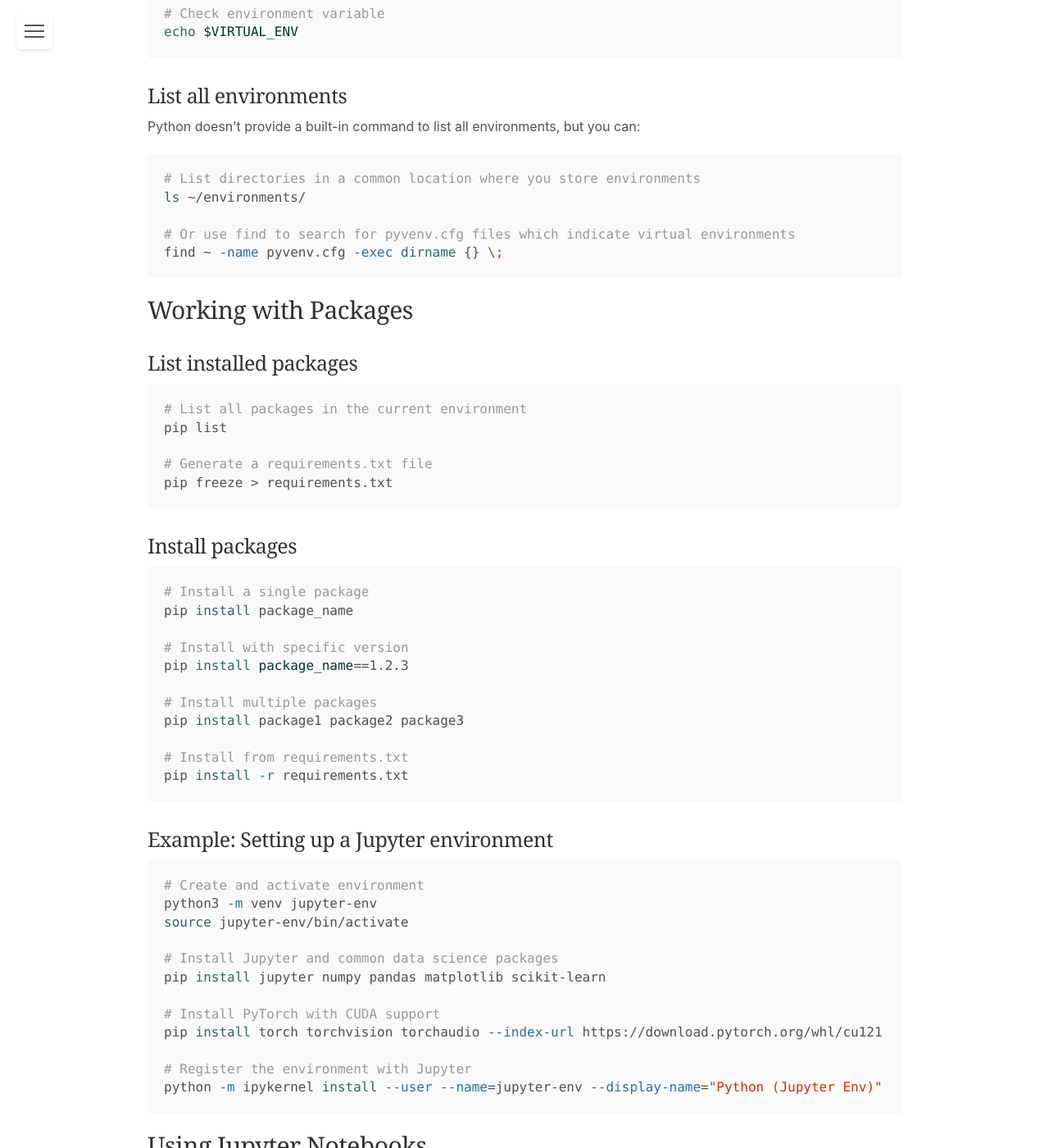
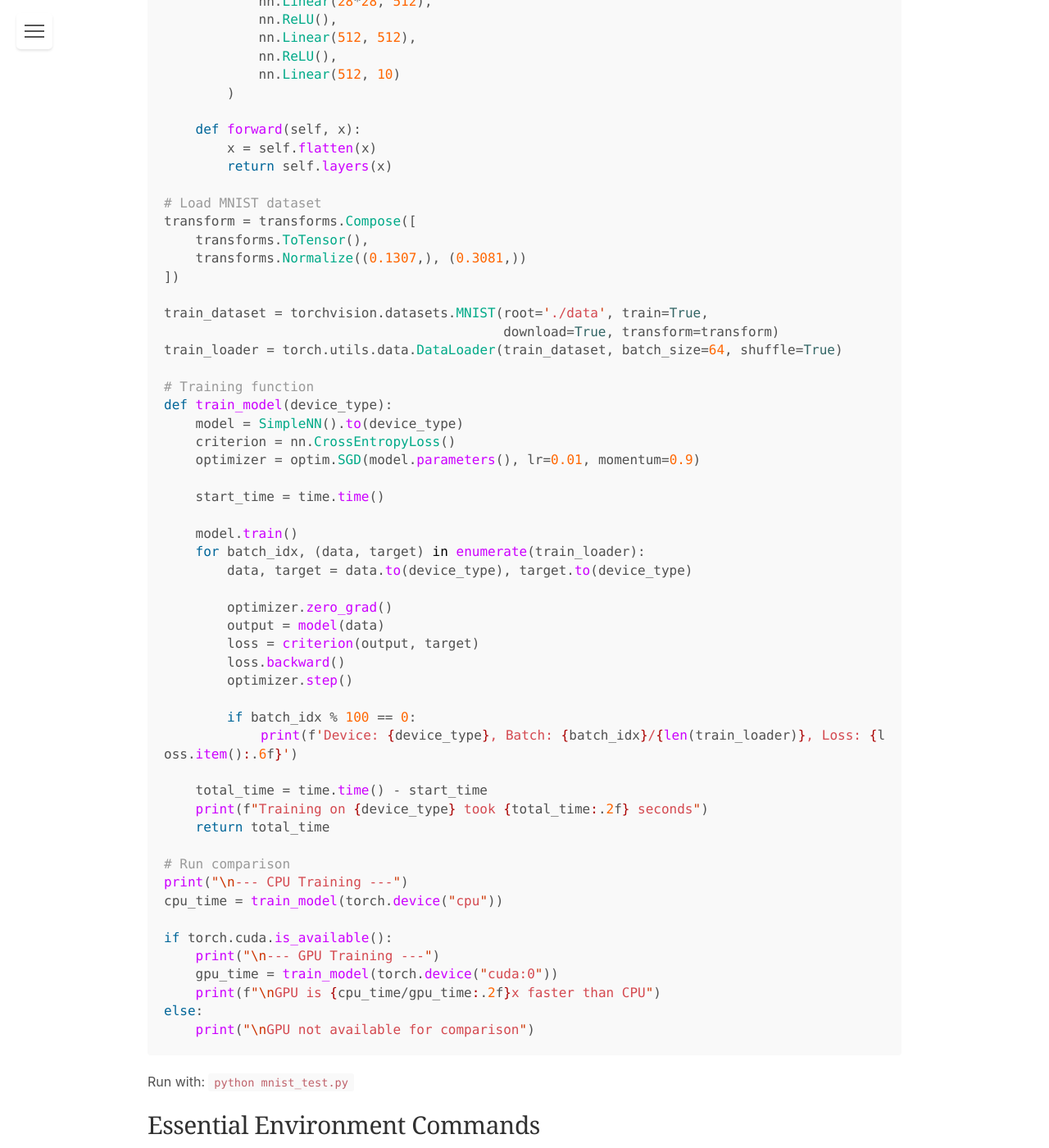
Before and after one commit to FabianLander/fabianlander.github.io, a Jekyll site: the page built from _posts/2025-02-27-Python-Env.md, in a window 1280 px wide and 1400 px high, scrolled down 1352 px. Shown: the whole window at 82% size. Built offline with Jekyll 4.4.1, drawn with Linux system fonts in a browser that asks for light colours; some of the changed text lies outside the part shown.

Commit message:
changed python env

````diff
--- a/_posts/2025-02-27-Python-Env.md
+++ b/_posts/2025-02-27-Python-Env.md
@@ -1,150 +1,194 @@
 ---
 layout: post
-title: "Working with Python Virtual Environments"
-date: 2025-02-27
- 08:00:00 +0100
+title: "Working with Python Virtual Environments for PyTorch"
+date: 2025-02-27 08:00:00 +0100
 categories: machine-learning python
 permalink: "python-envs"
-excerpt: "This guide covers the essential commands for creating and managing Python virtual environments."
+excerpt: "A practical guide to creating and using Python virtual environments for PyTorch development."
 ---
 
+# Working with Python Virtual Environments for PyTorch
 
-This guide covers the essential commands for creating and managing Python virtual environments.
+This guide provides a hands-on approach to setting up Python environments for PyTorch development.
 
-## Creating and Activating Environments
+## Quick Start: Complete PyTorch Environment
 
-### Create a new environment
 ```bash
-# Basic syntax
-python3 -m venv environment_name
+# 1. Create and activate environment
+python3 -m venv pytorch-env
+source pytorch-env/bin/activate  # On Windows: pytorch-env\Scripts\activate
 
-# Examples
-python3 -m venv pytorch-env
-python3 -m venv ml-project
-python3 -m venv .venv  # Hidden directory (common in projects)
+# 2. Install PyTorch with CUDA support
+pip install --upgrade pip
+pip install torch torchvision torchaudio --index-url https://download.pytorch.org/whl/cu121
+
+# 3. Install common data science packages
+pip install jupyter numpy pandas matplotlib scikit-learn tensorboard
+
+# 4. Verify GPU access
+python -c "import torch; print('CUDA available:', torch.cuda.is_available()); print('GPU:', torch.cuda.get_device_name(0) if torch.cuda.is_available() else 'None')"
 ```
 
-### Activate an environment
-```bash
-# On Linux/macOS
-source environment_name/bin/activate
+## Test Drive: CPU vs GPU Performance
 
-# On Windows
-environment_name\Scripts\activate
+Save this script as `mnist_test.py` to compare training speed:
+
+```python
+import time
+import torch
+import torch.nn as nn
+import torch.optim as optim
+import torchvision
+import torchvision.transforms as transforms
+
+# Device configuration
+device = torch.device("cuda:0" if torch.cuda.is_available() else "cpu")
+print(f"Using device: {device}")
+
+# Simple neural network
+class SimpleNN(nn.Module):
+    def __init__(self):
+        super(SimpleNN, self).__init__()
+        self.flatten = nn.Flatten()
+        self.layers = nn.Sequential(
+            nn.Linear(28*28, 512),
+            nn.ReLU(),
+            nn.Linear(512, 512),
+            nn.ReLU(),
+            nn.Linear(512, 10)
+        )
+
+    def forward(self, x):
+        x = self.flatten(x)
+        return self.layers(x)
+
+# Load MNIST dataset
+transform = transforms.Compose([
+    transforms.ToTensor(),
+    transforms.Normalize((0.1307,), (0.3081,))
+])
+
+train_dataset = torchvision.datasets.MNIST(root='./data', train=True,
+                                           download=True, transform=transform)
+train_loader = torch.utils.data.DataLoader(train_dataset, batch_size=64, shuffle=True)
+
+# Training function
+def train_model(device_type):
+    model = SimpleNN().to(device_type)
+    criterion = nn.CrossEntropyLoss()
+    optimizer = optim.SGD(model.parameters(), lr=0.01, momentum=0.9)
+
+    start_time = time.time()
+
+    model.train()
+    for batch_idx, (data, target) in enumerate(train_loader):
+        data, target = data.to(device_type), target.to(device_type)
+
+        optimizer.zero_grad()
+        output = model(data)
+        loss = criterion(output, target)
+        loss.backward()
+        optimizer.step()
+
+        if batch_idx % 100 == 0:
+            print(f'Device: {device_type}, Batch: {batch_idx}/{len(train_loader)}, Loss: {loss.item():.6f}')
+
+    total_time = time.time() - start_time
+    print(f"Training on {device_type} took {total_time:.2f} seconds")
+    return total_time
+
+# Run comparison
+print("\n--- CPU Training ---")
+cpu_time = train_model(torch.device("cpu"))
+
+if torch.cuda.is_available():
+    print("\n--- GPU Training ---")
+    gpu_time = train_model(torch.device("cuda:0"))
+    print(f"\nGPU is {cpu_time/gpu_time:.2f}x faster than CPU")
+else:
+    print("\nGPU not available for comparison")
 ```
 
-Once activated, your command prompt will change to show the active environment:
-```
-(pytorch-env) username@hostname:~$
-```
+Run with: `python mnist_test.py`
 
-### Deactivate an environment
-When you're done working, deactivate the environment:
+## Essential Environment Commands
+
+### Creating & Managing Environments
+
 ```bash
-deactivate
-```
+# Create a new environment
+python3 -m venv env_name
 
-## Managing Environments
+# Activate/Deactivate
+source env_name/bin/activate  # Linux/macOS
+env_name\Scripts\activate     # Windows
+deactivate                    # Any platform
 
-### See which environment is active
-```bash
-# Look at your command prompt - it should show (env_name)
-
-# Check Python path
+# Check active environment
 which python
-
-# Check environment variable
 echo $VIRTUAL_ENV
 ```
 
-### List all environments
-Python doesn't provide a built-in command to list all environments, but you can:
+### Package Management
+
 ```bash
-# List directories in a common location where you store environments
-ls ~/environments/
+# Install packages
+pip install package_name
+pip install package_name==1.2.3
+pip install -r requirements.txt
 
-# Or use find to search for pyvenv.cfg files which indicate virtual environments
-find ~ -name pyvenv.cfg -exec dirname {} \;
-```
-
-## Working with Packages
-
-### List installed packages
-```bash
-# List all packages in the current environment
+# List packages
 pip list
-
-# Generate a requirements.txt file
 pip freeze > requirements.txt
 ```
 
-### Install packages
+## Working with Jupyter
+
 ```bash
-# Install a single package
-pip install package_name
+# Launch from activated environment
+jupyter notebook
 
-# Install with specific version
-pip install package_name==1.2.3
+# Install packages from notebook
+%pip install package_name
 
-# Install multiple packages
-pip install package1 package2 package3
-
-# Install from requirements.txt
-pip install -r requirements.txt
+# To use GPU in notebook
+device = torch.device("cuda:0" if torch.cuda.is_available() else "cpu")
+tensor = torch.rand(1000, 1000).to(device)  # Moves data to GPU if available
 ```
 
-### Example: Setting up a Jupyter environment
+## Running Scripts
+
 ```bash
-# Create and activate environment
-python3 -m venv jupyter-env
-source jupyter-env/bin/activate
+# Basic execution
+python script.py
 
-# Install Jupyter and common data science packages
-pip install jupyter numpy pandas matplotlib scikit-learn
+# Background execution
+nohup python train.py &  # Output to nohup.out
 
-# Install PyTorch with CUDA support
-pip install torch torchvision torchaudio --index-url https://download.pytorch.org/whl/cu121
-
-# Register the environment with Jupyter
-python -m ipykernel install --user --name=jupyter-env --display-name="Python (Jupyter Env)"
+# Using screen for detachable sessions
+screen -S training
+# Run script, then detach with Ctrl+A, D
+# Reattach with: screen -r training
 ```
-
-## Using Jupyter Notebooks
-
-### Launch Jupyter Notebook
-```bash
-# Make sure your environment is activated
-jupyter notebook
-```
-This will start the Jupyter server and open your browser to the Jupyter interface.
-
-### Install packages from within Jupyter
-You can install packages directly from a notebook cell:
-```python
-# Using % magic (recommended)
-%pip install package_name
-
-# Or using shell command
-!pip install package_name
-```
-
-### Switching kernels
-If you have multiple environments registered as Jupyter kernels:
-1. Open a notebook
-2. Click on "Kernel" in the top menu
-3. Select "Change kernel"
-4. Choose your environment from the list
 
 ## Best Practices
 
-1. **Create dedicated environments for different projects** to avoid dependency conflicts
-2. **Document your dependencies** with `pip freeze > requirements.txt`
-3. **Name environments descriptively** (e.g., `django-web-app`, `ml-research`)
-4. **Clean up unused environments** to save disk space: `rm -rf environment_name`
-5. **Update pip** after creating a new environment: `pip install --upgrade pip`
+1. **Create dedicated environments** for different projects
+2. **Document dependencies**: `pip freeze > requirements.txt`
+3. **Update pip** after creating new environments
+4. **Use consistent environment naming**: `project-framework-purpose`
+5. **Script structure**:
+   ```python
+   if __name__ == "__main__":
+       # Entry point code here
+       main()
+   ```
+6. **Use argparse** for configurable scripts
+   ```python
+   import argparse
+   parser = argparse.ArgumentParser()
+   parser.add_argument('--epochs', type=int, default=10)
+   args = parser.parse_args()
+   ```
 
-## Common Issues and Solutions
-
-- **"Command not found" after installing a package**: You may need to restart your terminal or reinstall the package with the `--user` flag
-- **Conflicts between packages**: Create separate environments for conflicting packages
-- **Changes not taking effect in Jupyter**: Restart the kernel after installing new packages
+This concise guide should help you quickly set up and effectively work with PyTorch in Python virtual environments.
````
Also changed, not shown: index.md (+88 -25 lines).
